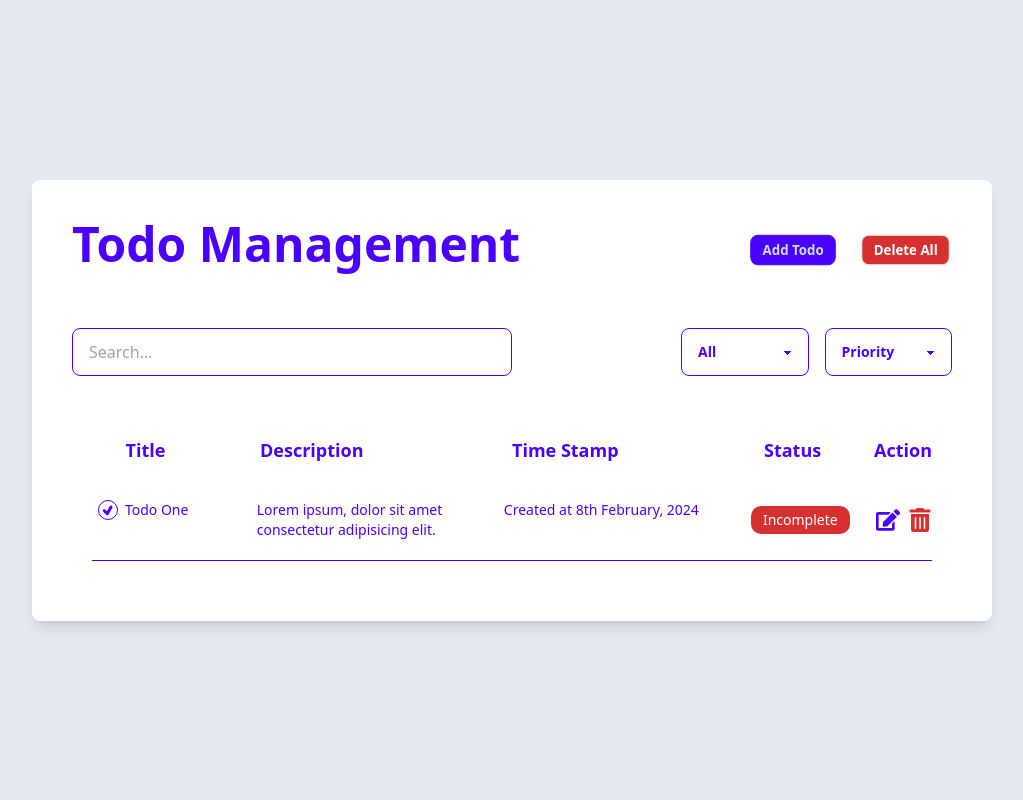
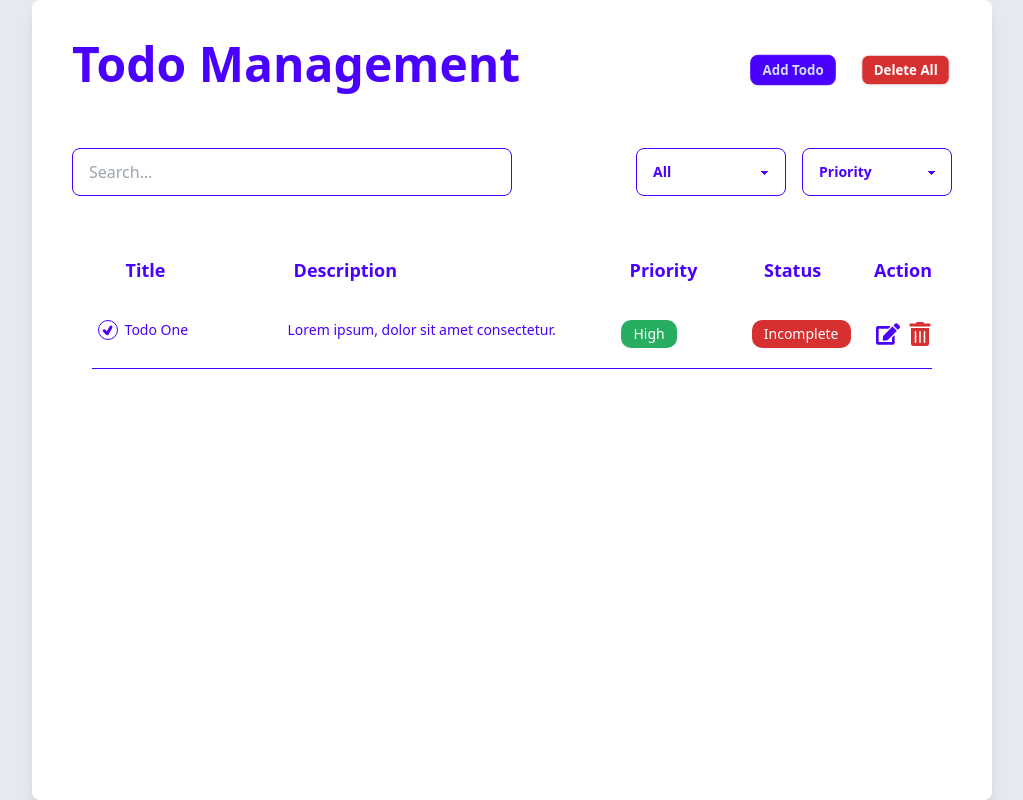
Before and after one commit to Najmul890/todo-app-react, a React (Vite) app: page / in a window 1280 px wide. Shown: the whole page, without its empty margins (128-1151 px from the left). Built offline with nearby package versions, Linux system fonts and the light colour scheme.

Commit message:
toggole complete functionality done

```diff
--- a/package.json
+++ b/package.json
@@ -12,7 +12,8 @@
   "dependencies": {
     "react": "^18.2.0",
     "react-dom": "^18.2.0",
-    "react-icons": "^5.0.1"
+    "react-icons": "^5.0.1",
+    "sweetalert2": "^11.10.5"
   },
   "devDependencies": {
     "@types/react": "^18.2.43",
--- a/src/App.jsx
+++ b/src/App.jsx
@@ -25,7 +25,7 @@ function App() {
   return (
     <TodoContext.Provider value={value}>
       <div className=" h-screen flex justify-center items-center ">
-        <div className=" bg-white h-screen sm:h-auto shadow-lg w-full sm:w-[96%] xl:w-3/4 rounded-lg py-10 px-6 xl:px-10 m-auto ">
+        <div className=" bg-white min-h-screen sm:h-auto shadow-lg w-full sm:w-[96%] xl:w-3/4 rounded-lg py-10 px-6 xl:px-10 m-auto ">
           <ActionsContainer />
           <TodoListContainer />
         </div>
--- a/src/components/ActionsContainer/MobileBottomActions.jsx
+++ b/src/components/ActionsContainer/MobileBottomActions.jsx
@@ -1,13 +1,30 @@
+import { useContext } from "react";
+import TodoModal from "../modals/TodoModal";
+import { TodoContext } from "../../context";
+
 const MobileBottomActions = () => {
+  const { setShowTodoModal, setTodoAdd } = useContext(TodoContext);
+
   return (
+    <>
       <div className=" fixed bottom-0 bg-white w-full p-5 z-10 border-t  sm:hidden font-medium text-base ">
         <div className="flex items-center gap-5 justify-center ">
-        <button className="btn btn-sm btn-primary">Add Todo</button>
+          <button
+            onClick={() => {
+              setTodoAdd(true);
+              setShowTodoModal(true);
+            }}
+            className="btn btn-sm btn-primary"
+          >
+            Add Todo
+          </button>
           <button className="btn btn-sm bg-danger text-white hover:bg-danger ">
             Delete All
           </button>
         </div>
       </div>
+      <TodoModal />
+    </>
   );
 };
 
--- a/src/components/TodoListContainer/TodoListContainer.jsx
+++ b/src/components/TodoListContainer/TodoListContainer.jsx
@@ -1,30 +1,28 @@
-import { useContext, useState } from "react";
+import { useContext } from "react";
 import EditIcon from "../icons/EditIcon";
 import TickIcon from "../icons/Tick";
 import DeleteIcon from "../icons/Trash";
 import { TodoContext } from "../../context";
-import AddOrEditModal from "../modals/AddOrEditModal";
 import TodoModal from "../modals/TodoModal";
 
 const TodoListContainer = () => {
   const {
     state,
+    dispatch,
     setShowTodoModal,
     setTodoAdd,
     selectedTodoToEdit,
     setSelectedTodoToEdit,
   } = useContext(TodoContext);
 
-  console.log(state.todos);
-
   return (
     <div className="mt-10 mb-[80px] sm:mb-0 border-none 2md:border border-primary rounded-lg p-0 2md:p-5 ">
       {/* table heading (hidden for smaller screens) */}
       <div className="hidden 2md:flex text-primary text-lg font-semibold ">
         <div className="basis-[4%]"></div>
-        <div className="basis-[16%]">Title</div>
-        <div className="basis-[30%]">Description</div>
-        <div className="basis-[30%]">Time Stamp</div>
+        <div className="basis-[20%]">Title</div>
+        <div className="basis-[40%]">Description</div>
+        <div className="basis-[16%]">Priority</div>
         <div className="basis-[10%]">Status</div>
         <div className="basis-[10%] flex justify-end ">Action</div>
       </div>
@@ -35,15 +33,24 @@ const TodoListContainer = () => {
           className="mt-4 hidden 2md:flex border-b py-5 border-b-primary text-primary text-sm font-medium "
         >
           <div className="basis-[4%] flex justify-center  ">
-            <TickIcon status={todo.status} />
+            <TickIcon id={todo.id} status={todo.status} dispatch={dispatch} />
           </div>
-          <div className="basis-[16%] ">
+          <div className="basis-[20%] ">
             <span>{todo.title}</span>
           </div>
-          <div className="basis-[30%]">{todo.description}</div>
-          <div className="basis-[30%]">
-            <span>Created at {todo.created_at}</span> <br />
-            <span> {selectedTodoToEdit?.title} </span>
+          <div className="basis-[40%]">{todo.description}</div>
+          <div className="basis-[16%] flex ml-5 lg:ml-3 xl:ml-2 items-center">
+            <div
+              className={`inline-block px-3 py-1 capitalize text-white ${
+                todo.priority === "high"
+                  ? "bg-success"
+                  : todo.priority === "low"
+                  ? "bg-danger"
+                  : "bg-light"
+              } capitalize rounded-[10px]`}
+            >
+              {todo.priority}
+            </div>
           </div>
           <div className="basis-[10%] flex justify-center items-center">
             <div
@@ -79,7 +86,7 @@ const TodoListContainer = () => {
           >
             <div className="flex items-center justify-between ">
               <span className="text-lg">{todo.title}</span>
-              <TickIcon status={todo.status} />
+              <TickIcon id={todo.id} status={todo.status} dispatch={dispatch} />
             </div>
 
             <div className="">{todo.description}</div>
@@ -95,7 +102,16 @@ const TodoListContainer = () => {
                 {todo.status}
               </div>
               <div className="flex gap-2 ">
-                <EditIcon />
+                <div
+                  onClick={() => {
+                    setSelectedTodoToEdit(todo);
+                    setShowTodoModal(true);
+                    setTodoAdd(false);
+                  }}
+                  className="cursor-pointer"
+                >
+                  <EditIcon />
+                </div>
                 <DeleteIcon />
               </div>
             </div>
--- a/src/components/icons/Tick.jsx
+++ b/src/components/icons/Tick.jsx
@@ -1,9 +1,27 @@
 /* eslint-disable react/prop-types */
 import { TiTick } from "react-icons/ti";
+import Swal from "sweetalert2";
 
-const TickIcon = ({ status }) => {
+const TickIcon = ({ id, status, dispatch }) => {
+  const handleToggleComplete = () => {
+    dispatch({
+      type: "TOGGLE_COMPLETE",
+      payload: id,
+    });
+    Swal.fire({
+      position: "center",
+      icon: "success",
+      title:
+        status === "complete"
+          ? "Todo has marked as incomplete successfully!"
+          : "Todo has marked as complete successfully!",
+      showConfirmButton: false,
+      timer: 1500,
+    });
+  };
   return (
     <div
+      onClick={handleToggleComplete}
       title={
         status === "complete"
           ? "Click to mark as incomplete"
--- a/src/components/modals/TodoModal.jsx
+++ b/src/components/modals/TodoModal.jsx
@@ -1,6 +1,7 @@
 /* eslint-disable react/prop-types */
 import React, { useContext, useEffect, useState } from "react";
 import { TodoContext } from "../../context";
+import Swal from "sweetalert2";
 
 const TodoModal = () => {
   const {
@@ -88,6 +89,13 @@ const TodoModal = () => {
       setSelectedTodoToEdit(null);
       setFormErrors(initialFormErrors);
       setTodoAdd(true);
+      Swal.fire({
+        position: "center",
+        icon: "success",
+        title: todoAdd?"Your Todo has created successfully!":"Todo has updated successfully!",
+        showConfirmButton: false,
+        timer: 1500
+      });
     }
   };
 
@@ -174,12 +182,12 @@ const TodoModal = () => {
             {todoAdd ? "Add Todo" : "Edit Todo"}
           </button>
 
-          <button
+          <div
             onClick={handleModalClose}
             className="btn bg-danger hover:bg-danger text-white "
           >
             Cancel
-          </button>
+          </div>
         </div>
       </form>
     </div>
--- a/src/index.css
+++ b/src/index.css
@@ -7,9 +7,15 @@ body{
     background: rgb(228, 234, 240);
     min-height: 100vh;
 }
+
 @media screen and (max-width: 640px){
     .select{
         height: 2.3rem !important;
         min-height: 2.3rem !important;
     }
 }
+@media screen and (min-width: 900px){
+    .select{
+        min-width: 150px !important;
+    }
+}
--- a/src/reducers/TodoReducer.js
+++ b/src/reducers/TodoReducer.js
@@ -3,7 +3,7 @@ const initialState = {
     {
       id: crypto.randomUUID(),
       title: "Todo One",
-      description: "Lorem ipsum, dolor sit amet consectetur adipisicing elit.",
+      description: "Lorem ipsum, dolor sit amet consectetur.",
       created_at: "8th February, 2024",
       priority: "high",
       status: "incomplete",
@@ -37,7 +37,7 @@ const todoReducer = (state, action) => {
           if (todo.id === action.payload) {
             return {
               ...todo,
-              complete: todo.status === "complete" ? "incomplete" : "complete",
+              status: todo.status === "complete" ? "incomplete" : "complete",
             };
           } else {
             return todo;
```
Also changed, not shown: 1 other file (tests, documents, lock files or other folders). Lines whose indentation alone changed are shown as unchanged.
